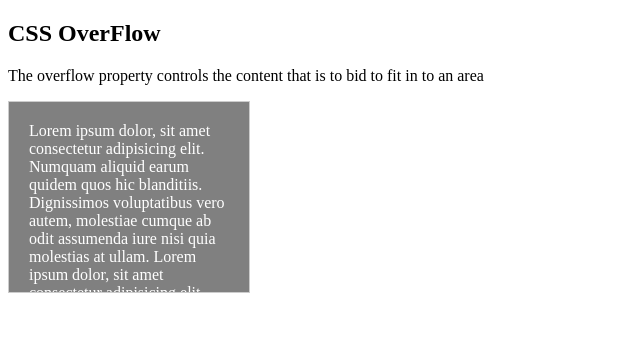
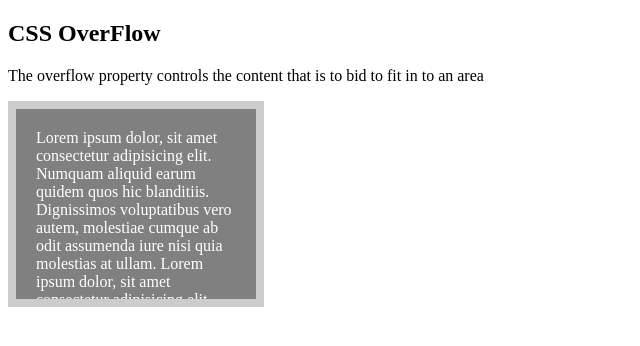
Before and after one commit to arsalan5266/jslearning, a plain HTML site: page overflow.html in a window 1280 px wide. Shown: the whole page, without its empty margins (0-640 px from the left). Drawn offline with Linux system fonts and the light colour scheme.

```diff
--- a/overflow.html
+++ b/overflow.html
@@ -9,7 +9,7 @@
         height: 150px;
         width: 200px;
         overflow: auto;
-        border: 1px solid #ccc;
+        border: 8px solid #ccc;
      }
     </style>
     <meta charset="UTF-8">
```
